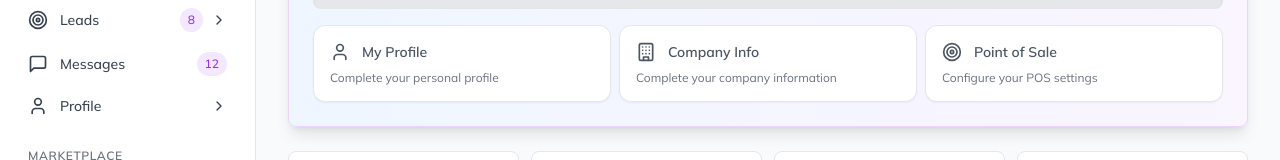
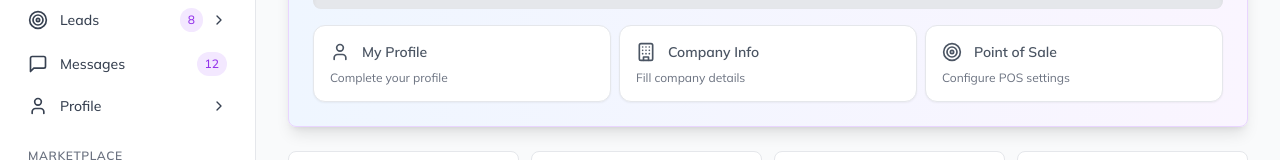
Before and after one commit to rajpurchasync/SellerDash, a React (Vite) app: page / in a window 1280 px wide. Shown: the part 264-424 px from the top of the page. Built offline with nearby package versions, Linux system fonts and the light colour scheme.

Commit message:
Updated Home.tsx

```diff
--- a/src/components/sections/Home.tsx
+++ b/src/components/sections/Home.tsx
@@ -50,21 +50,21 @@ const Home: React.FC<HomeProps> = ({ profileStatus }) => {
     {
       key: 'businessInfo',
       title: 'My Profile',
-      description: 'Complete your personal profile',
+      description: 'Complete your profile',
       icon: User,
       completed: completedSteps.businessInfo
     },
     {
       key: 'products',
       title: 'Company Info',
-      description: 'Complete your company information',
+      description: 'Fill company details',
       icon: Building,
       completed: completedSteps.products
     },
     {
       key: 'customers',
       title: 'Point of Sale',
-      description: 'Configure your POS settings',
+      description: 'Configure POS settings',
       icon: Target,
       completed: completedSteps.customers
     }
```
